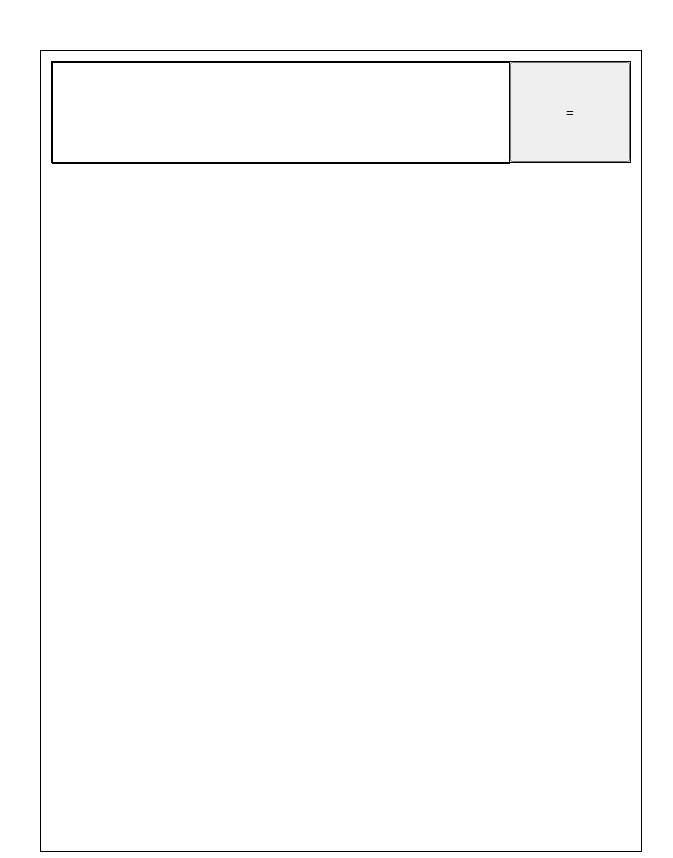
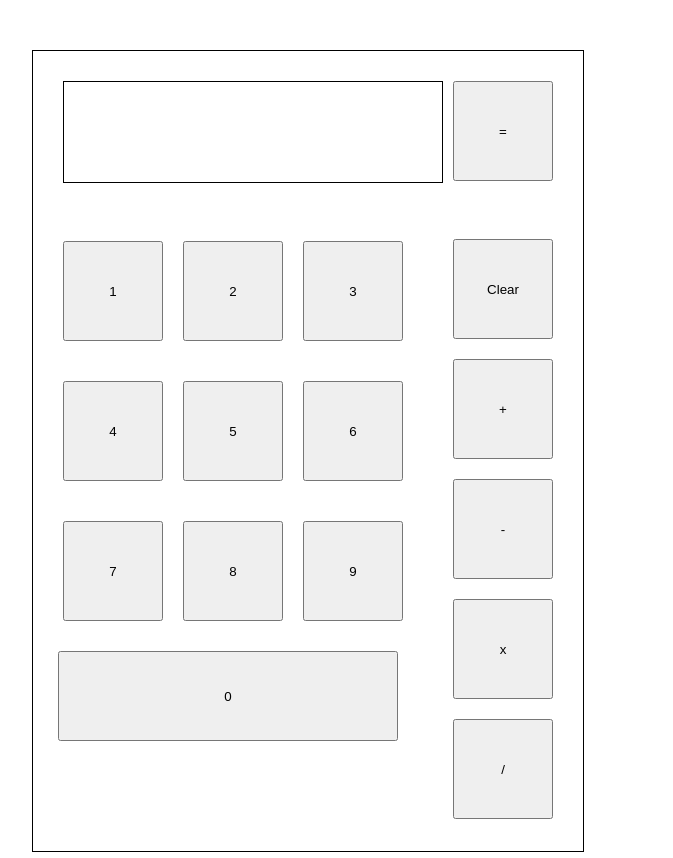
Before and after one commit to KebanFiru/odin-Calculator, a plain HTML site: page src/index.html in a window 1280 px wide. Shown: the whole page, without its empty margins (168-841 px from the left). Drawn offline with Linux system fonts and the light colour scheme.

Commit message:
Main UI of the Calculator finished

```diff
--- a/src/index.html
+++ b/src/index.html
@@ -15,6 +15,37 @@
                 <button class="ResultButton" >=</button>
             </div>
         </div>
+        <div class="CalculationArea">
+            <div class="Numbers">
+                <div class="FirstRow">
+                    <button>1</button>
+                    <button>2</button>
+                    <button>3</button>
+                </div>
+                <div class="SecondRow">
+                    <button>4</button>
+                    <button>5</button>
+                    <button>6</button>
+                </div>
+                <div class="ThirdRow">
+                    <button>7</button>
+                    <button>8</button>
+                    <button>9</button>
+
+                </div>
+                <div class="FourthRow">
+                    <button class="ButtonZero">0</button>
+                </div>
+            </div>
+            <div class="Operators">
+                <button class="OperatorButton">Clear</button>
+                <button class="OperatorButton">+</button>
+                <button class="OperatorButton">-</button>
+                <button class="OperatorButton">x</button>
+                <button class="OperatorButton">/</button>
+            </div>
+
+        </div>
     </div>
 </body>
 </html>
--- a/src/style.css
+++ b/src/style.css
@@ -1,6 +1,10 @@
+*{
+    padding: 0px;
+    margin: 0px;
+}
 .CalculatorBody{
     border: 1px solid black;
-    width: 600px;
+    width: 550px;
     height: 800px;
     margin-left: 200px;
     margin-top: 50px;
@@ -9,17 +13,54 @@
 }
 .ResultBox{
     margin: 10px;
+    padding: 20px;
     height: 100px;
-     border: 1px solid black;
-     display: flex;
-     flex-direction: row;
+    /*border: 1px solid black; Remove from code */
+    display: flex;
+    flex-direction: row;
+    gap: 10px;
 }
 .ResultText{
     border: 1px solid black;
     height: 100px;
-    width: 460px;
+    width: 600px;
 }
-.ResultButton{
+.CalculationArea{
+    margin: 10px;
+    height: 800px;
+    /*border: 1px solid black; Remove from code */
+    display: flex;
+    flex-direction: row;
+    gap: 20px;
+}
+.Numbers{
+    /*border: 1px solid black; Remove from code */
+    display: flex;
+    flex-direction: column;
+    gap: 20px;
+    padding: 10px;
+
+}
+.Operators{
+    padding: 10px;
+    padding-top: 18px;
+    display: flex;
+    flex-direction: column;
+    gap:20px
+}
+.FirstRow, .SecondRow, .ThirdRow{
+    display: flex;
+    padding: 10px;
+    gap: 20px;
+}
+.FourthRow{
+    margin-left: 5px;
+}
+button{
     height: 100px;
-    width: 120px;
+    width: 100px;
 }
+.ButtonZero{
+    height: 90px;
+    width: 340px;
+}
```
